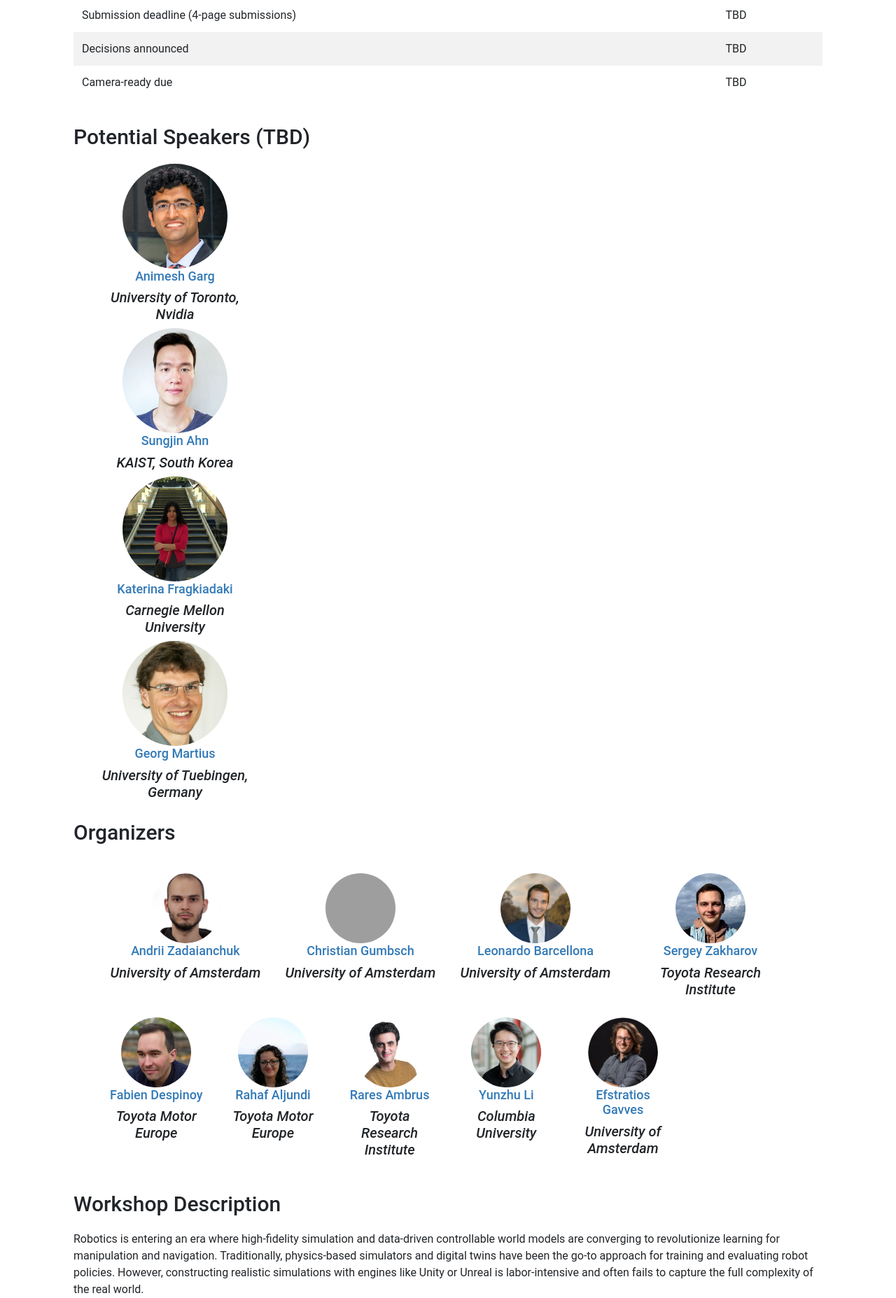
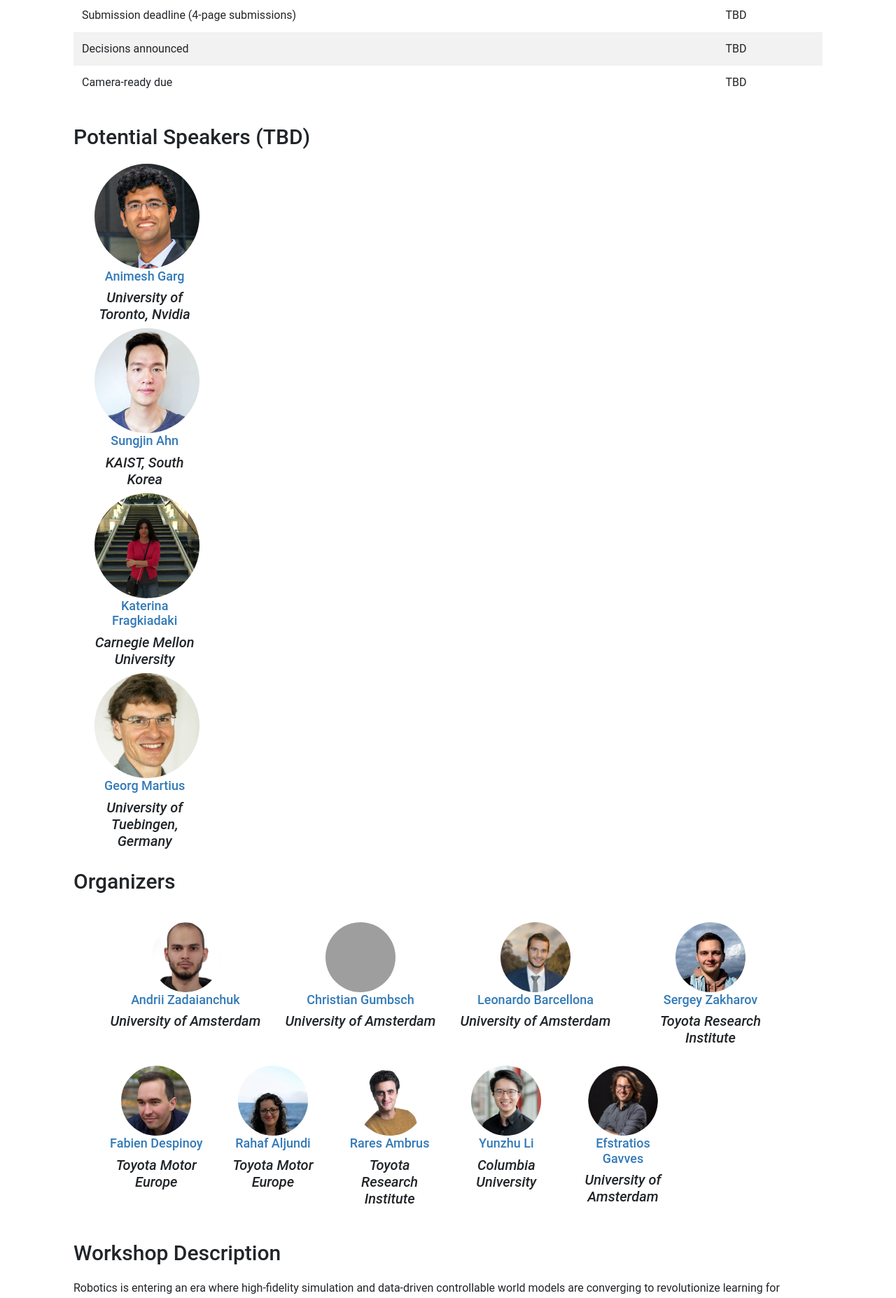
Before and after one commit to simulatingrobotworlds/simulatingrobotworlds.github.io, a Jekyll site: the page built from index.html, in a window 1280 px wide. Shown: the part 523-2378 px from the top of the page at 70% size. Built offline with Jekyll 4.4.1, drawn with Linux system fonts in a browser that asks for light colours; nearby versions of some CDN libraries; grey boxes are pictures that could not be loaded.

Commit message:
Adjust column sizes in index.html from 3 to 2 for speaker images to improve layout consistency and responsiveness.

```diff
--- a/index.html
+++ b/index.html
@@ -42,7 +42,7 @@
   <h2>Potential Speakers (TBD)</h2>
   <div class="break"></div>
         <div class="container">
-            <div class="col-sm-3 wow fadeInRightBig" data-animation-delay="200">
+            <div class="col-sm-2 wow fadeInRightBig" data-animation-delay="200">
               <center><img class="img-responsive img-rounded" style="border-radius: 50%" height="150" width="150"
                   src="images/speakers/animesh-garg.jpg" alt=""></center>
               <a href="https://animesh.garg.tech/">
@@ -54,7 +54,7 @@
                 <center><i>University of Toronto, Nvidia</i></center>
               </h5>
             </div>
-            <div class="col-sm-3 wow fadeInRightBig" data-animation-delay="200">
+            <div class="col-sm-2 wow fadeInRightBig" data-animation-delay="200">
               <center><img class="img-responsive img-rounded" style="border-radius: 50%" height="150" width="150"
                   src="images/speakers/sungjin-ahn.jpg" alt=""></center>
               <a href="https://mlml.kaist.ac.kr/sungjinahn">
@@ -66,7 +66,7 @@
                 <center><i>KAIST, South Korea</i></center>
               </h5>
             </div>
-            <div class="col-sm-3 wow fadeInRightBig" data-animation-delay="200">
+            <div class="col-sm-2 wow fadeInRightBig" data-animation-delay="200">
               <center><img class="img-responsive img-rounded" style="border-radius: 50%" height="150" width="150"
                   src="images/speakers/katerina-fragkiadaki.png" alt=""></center>
               <a href="https://www.cs.cmu.edu/~katef/">
@@ -78,7 +78,7 @@
                 <center><i>Carnegie Mellon University</i></center>
               </h5>
             </div>
-            <div class="col-sm-3 wow fadeInRightBig" data-animation-delay="200">
+            <div class="col-sm-2 wow fadeInRightBig" data-animation-delay="200">
               <center><img class="img-responsive img-rounded" style="border-radius: 50%" height="150" width="150"
                   src="images/speakers/georg-martius.jpg" alt=""></center>
               <a href="TODO">
```
